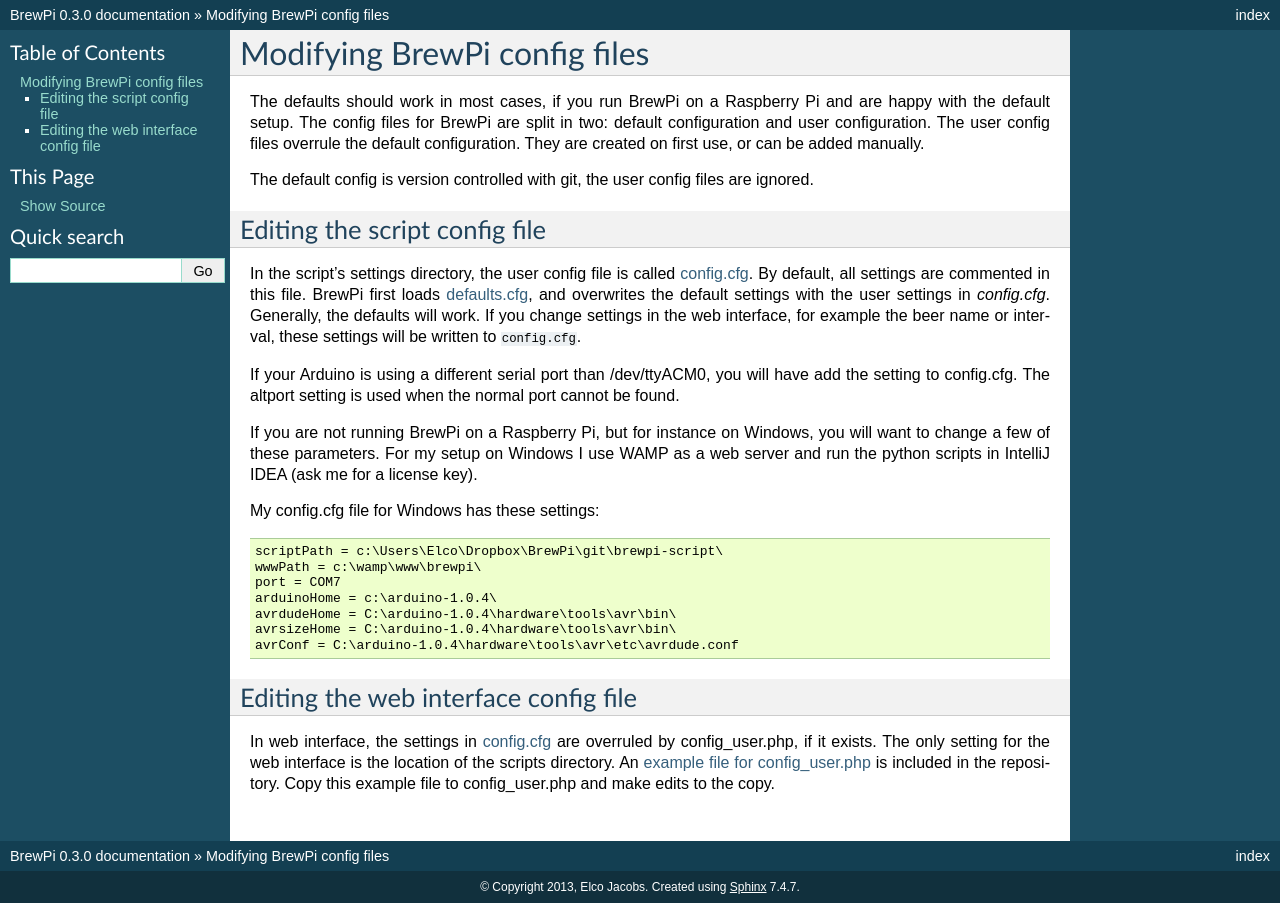
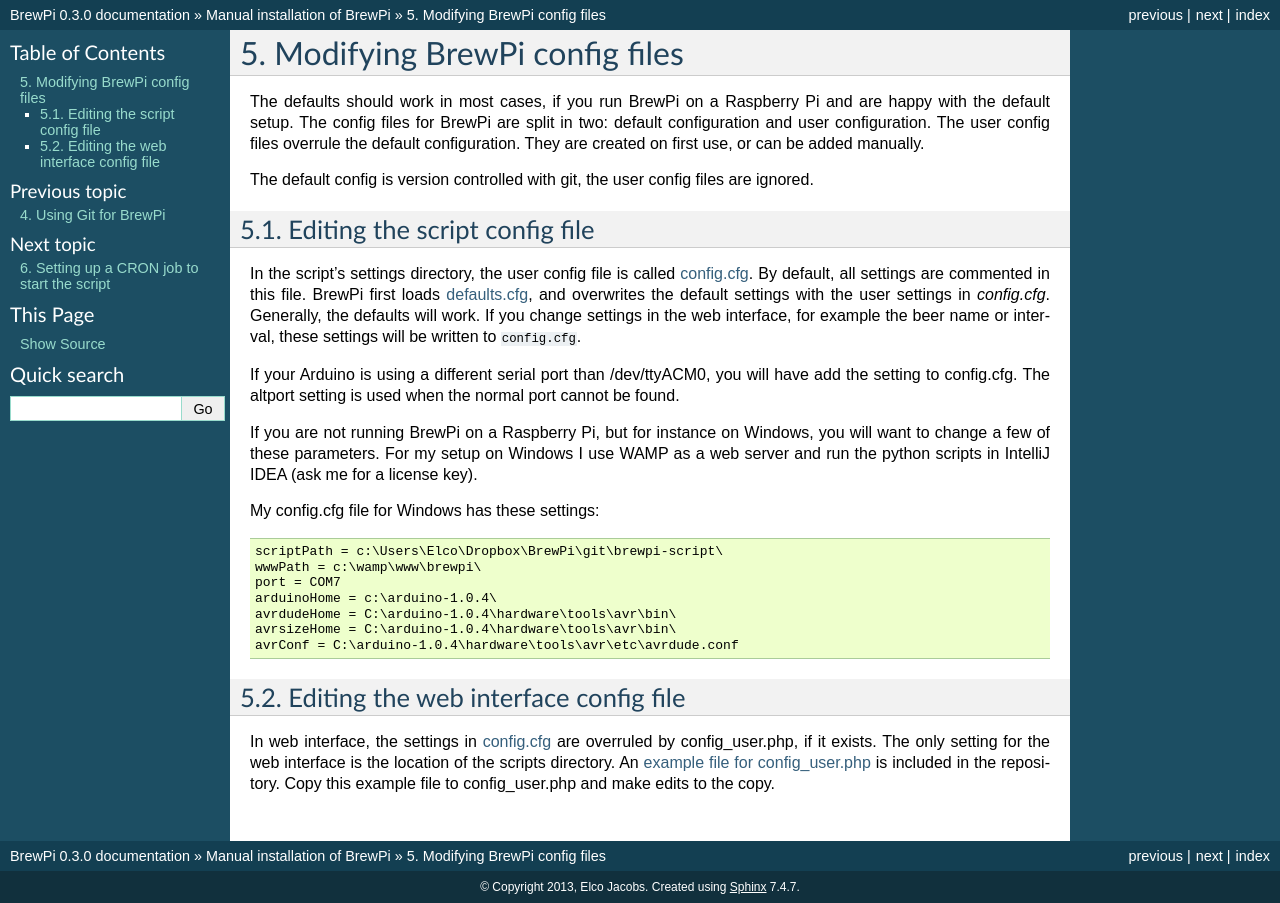
Before and after one commit to BrewPi/brewpi-www, a Sphinx documentation site: the page built from docs/user/source/manual-brewpi-install/config-files.rst, in a window 1280 px wide. Built offline with Sphinx 7.4.7, drawn with Linux system fonts in a browser that asks for light colours; formulas are drawn with MathJax 3; pages that are not in the unit, such as notebooks, are missing from menus.

Commit message:
forgot to modify index for renamed files

```diff
--- a/docs/user/source/manual-brewpi-install/manual-brewpi-install.rst
+++ b/docs/user/source/manual-brewpi-install/manual-brewpi-install.rst
@@ -11,4 +11,5 @@
     python-setup
     setup-users-permissions
     using-git-for-brewpi
-    configuration
+    config-files
+    setting-up-cron
```
